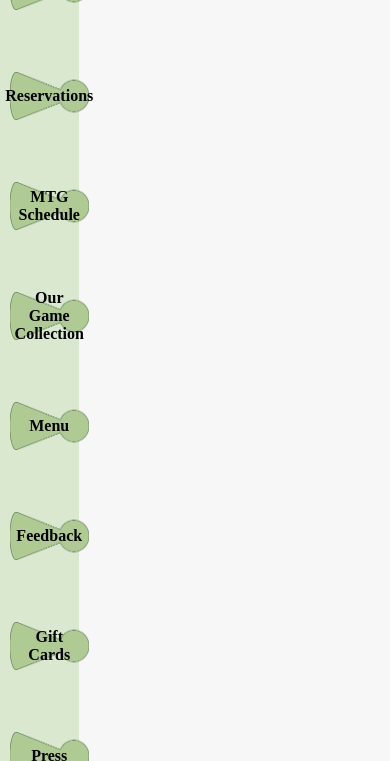
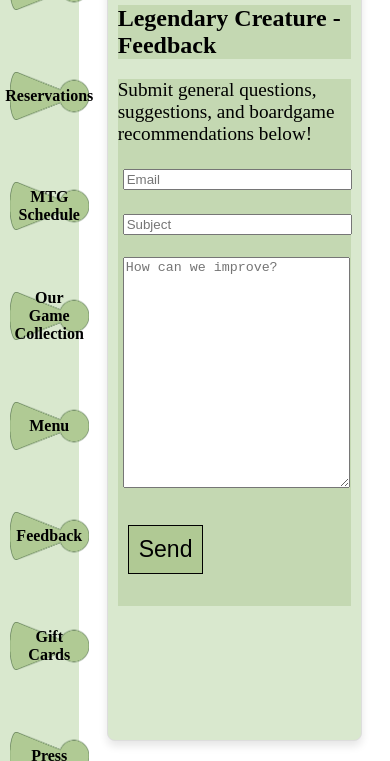
Before and after one commit to encanmore/codedex-sh2024, a plain HTML site: page feedback.html in a window 390 px wide. Shown: the part 83-844 px from the top of the page. Drawn offline with Linux system fonts and the light colour scheme.

Commit message:
Completion of feedback.html
The page feedback.html is completed.
TODO:
- Pick out a font for the overall website
- Make the CSS responsive in mobile screens
- Add the Threejs for Collections & Menu

```diff
--- a/feedback.html
+++ b/feedback.html
@@ -20,8 +20,25 @@
             <a href="https://squareup.com/gift/SWP5P3242C38Q/order"><div class="navbtn">Gift Cards</div></a>
             <a href="./press.html"><div class="navbtn">Press</div></a>
         </div>
-        <div class="content">
-            <!-- Content will go here. -->
+        <div class="fbcontent">
+            <div class="card">
+                <div class="title"><h1>Feedback</h1></div>
+                <div class="type"><h2>Legendary Creature - Feedback</h2></div>
+                <div class="details">
+                    <p>
+                        Submit general questions, suggestions, and boardgame recommendations below!<br/>
+                        <br/>
+                        <input type="text" id="email" name="email" placeholder="Email">
+                        <br/><br/>
+                        <input type="text" id="subject" name="subject" placeholder="Subject">
+                        <br/><br/>
+                        <textarea id="content" name="content" placeholder="How can we improve?" rows="15"></textarea>
+                        <br/><br/>
+                        <button class="sendbtn" onclick="window.location.href='./feedback.html'">Send</button>
+                        <br/><br/>
+                    </p>
+                </div>
+            </div>
         </div>
     </div>
 </body>
--- a/style.css
+++ b/style.css
@@ -69,6 +69,28 @@
     margin-left: 15%;
 }
 
+.fbcontent {
+    margin-left: 15%;
+    padding: 20px;
+    display: flex;
+    justify-content: center;
+}
+
+input, textarea {
+    margin-left: 5px;
+    width: 95%;
+}
+
+textarea {
+    height: 100%;
+}
+
+.fbcontent .card {
+    padding: 10px;
+    margin-left: 20px;
+    width: 80%;
+}
+
 .card {
     background-color: #d9e8ce;
     border: 1px solid #ddd;
@@ -119,7 +141,7 @@
     font-size: 1.2em;
 }
 
-.reserve, .server,  .news {
+.reserve, .server,  .news, .sendbtn {
     background-color: #b0c994;
     border: 1px solid black;
     padding: 10px 10px;
@@ -127,7 +149,7 @@
     margin: 10px 10px;
 }
 
-.reserve:hover, .server:hover, .news:hover {
+.reserve:hover, .server:hover, .news:hover, .sendbtn:hover {
     cursor: pointer;
     background-color: black;
     color: #b0c994;
```
